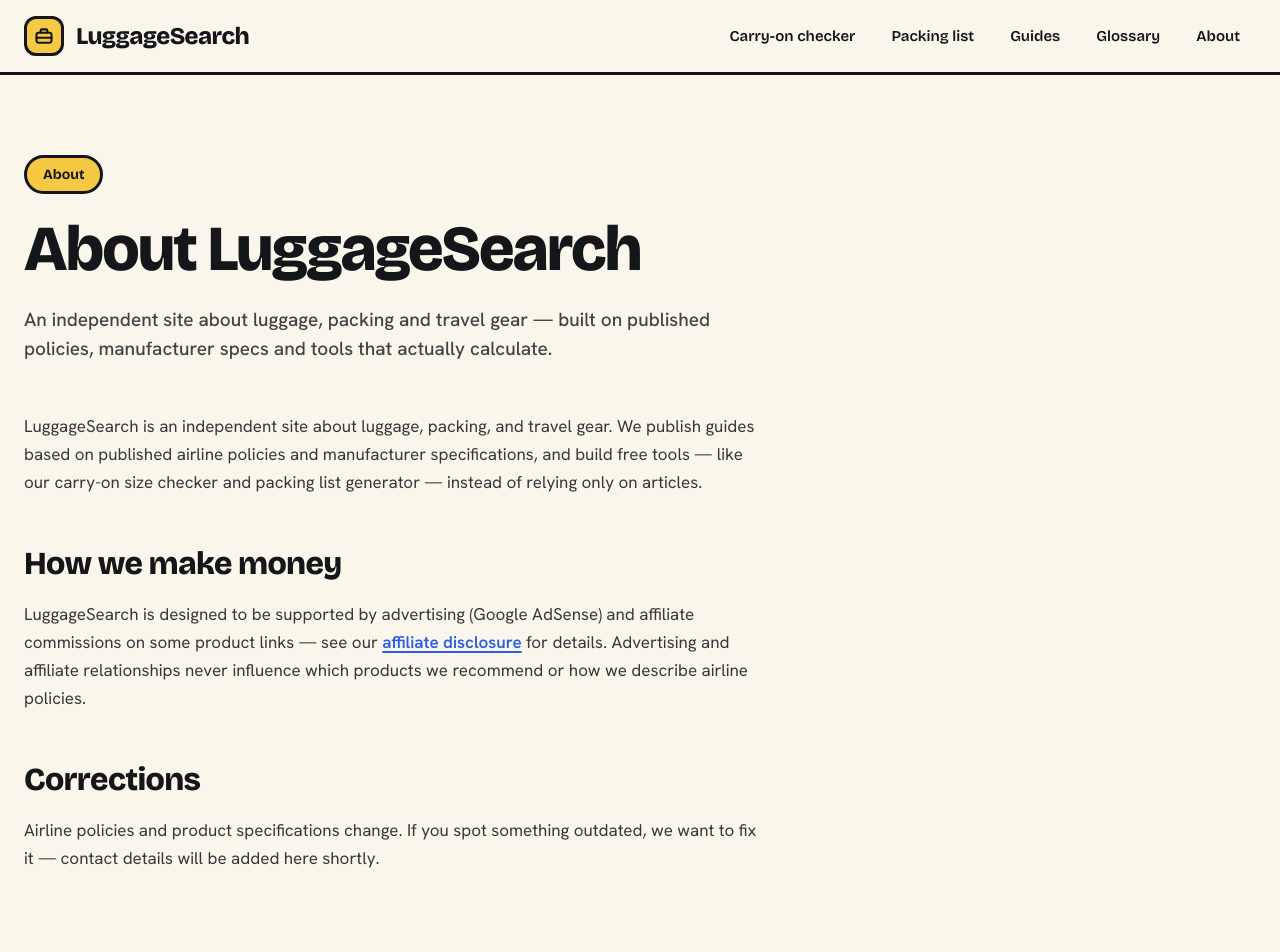
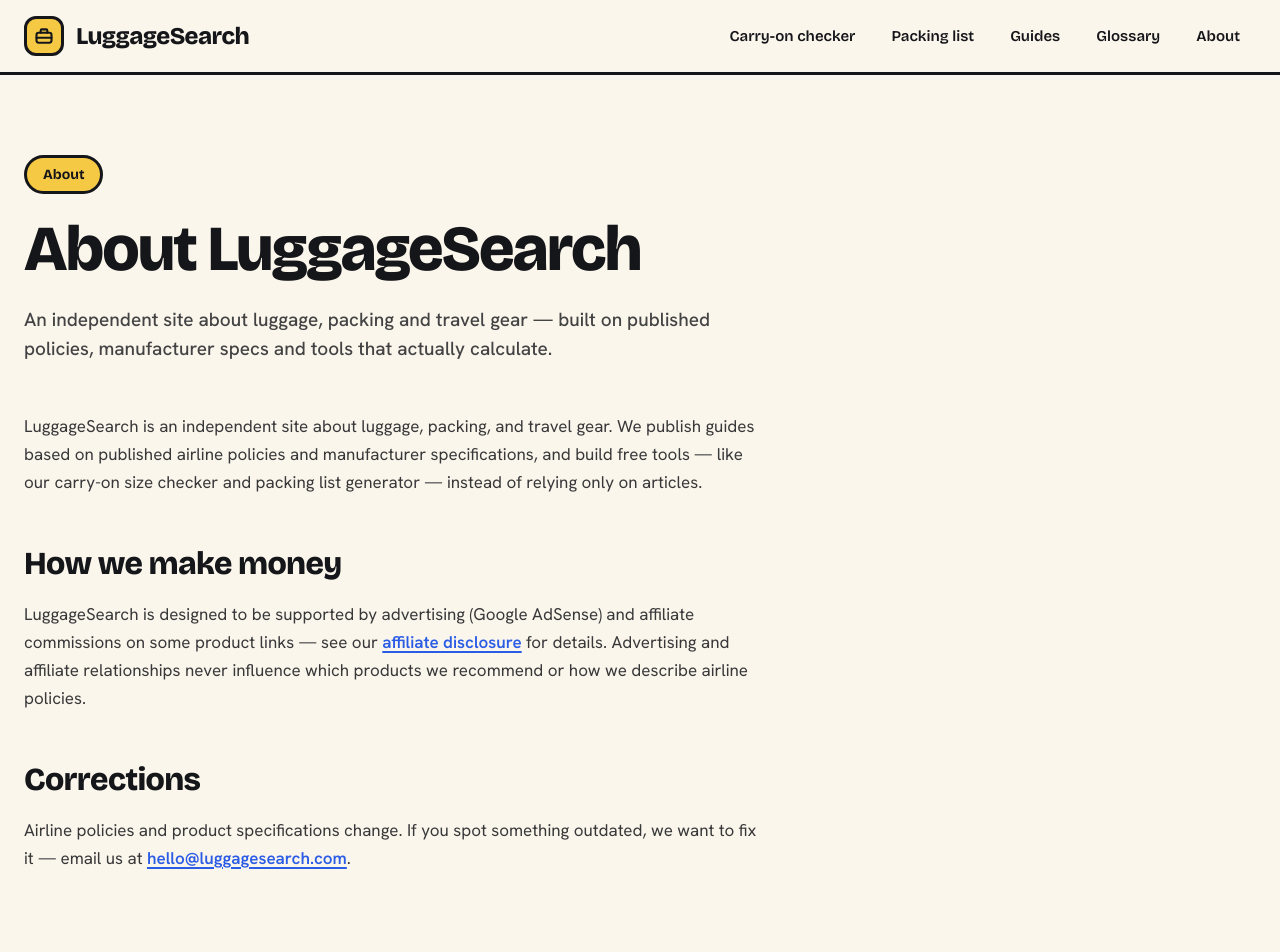
Before and after one commit to andynorthvibes/luggagesearch, a Next.js app: page /about in a window 1280 px wide. Shown: the top 952 px of the page. Built offline with nearby package versions, Linux system fonts and the light colour scheme.

Commit message:
Bruk hello@luggagesearch.com som kontakt-epost

```diff
--- a/src/app/about/page.tsx
+++ b/src/app/about/page.tsx
@@ -27,7 +27,7 @@ export default function AboutPage() {
       <h2>Corrections</h2>
       <p>
         Airline policies and product specifications change. If you spot something outdated, we want to fix it —
-        contact details will be added here shortly.
+        email us at <a href="mailto:hello@luggagesearch.com">hello@luggagesearch.com</a>.
       </p>
       </div>
     </article>
--- a/src/app/privacy-policy/page.tsx
+++ b/src/app/privacy-policy/page.tsx
@@ -100,7 +100,7 @@ export default function PrivacyPolicyPage() {
 
         <h2>Contact</h2>
         <p>
-          Questions about this policy — contact details will be added here shortly.
+          Questions about this policy — email us at <a href="mailto:hello@luggagesearch.com">hello@luggagesearch.com</a>.
         </p>
       </div>
     </article>
```
